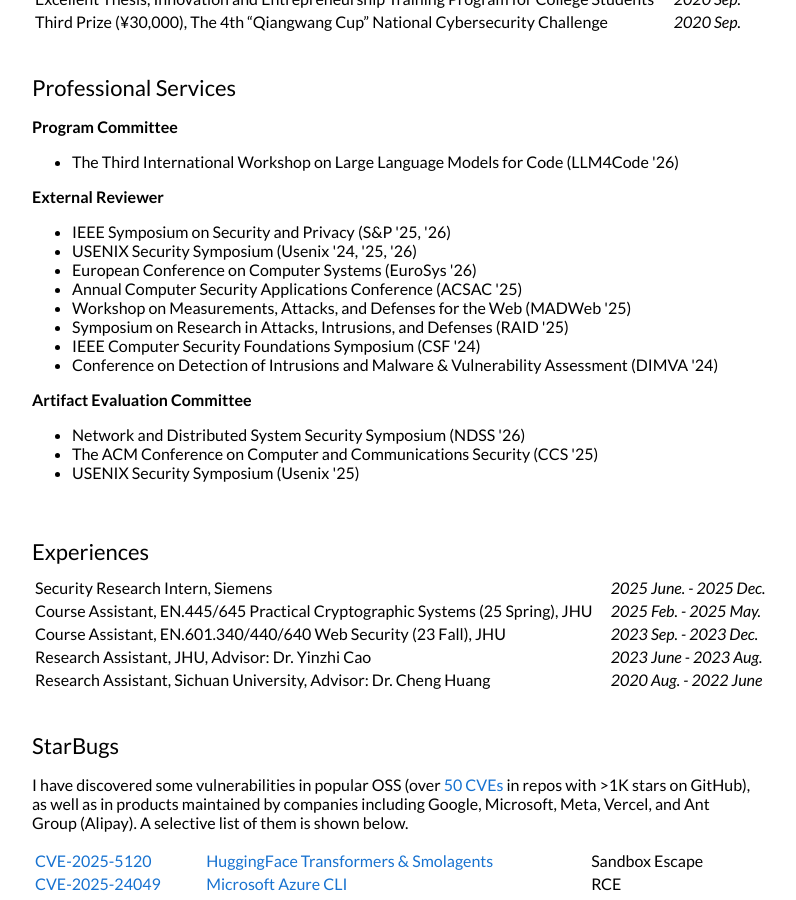
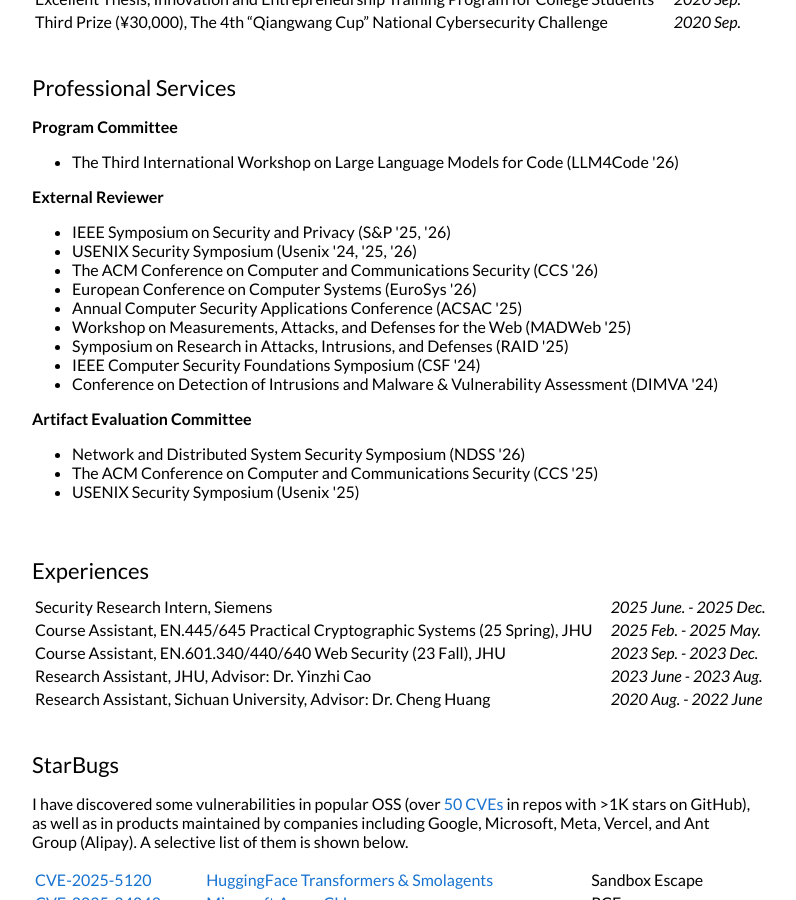
Before and after one commit to jackfromeast/jackfromeast.github.io, a Jekyll site: the page built from _posts/2025-09-09-Pyrl.md, in a window 1280 px wide and 900 px high, scrolled down 2101 px. Shown: the whole window, without its empty margins (228-1024 px from the left). Built offline with Jekyll 4.4.1, drawn with Linux system fonts in a browser that asks for light colours.

Commit message:
Add CCS '26 to external reviewer list

```diff
--- a/_layouts/default.html
+++ b/_layouts/default.html
@@ -258,6 +258,7 @@
                 <ul style="margin-left: 0px;">
                   <li>IEEE Symposium on Security and Privacy (S&P '25, '26)</li>
                   <li>USENIX Security Symposium (Usenix '24, '25, '26)</li>
+                  <li>The ACM Conference on Computer and Communications Security (CCS '26)</li>
                   <li>European Conference on Computer Systems (EuroSys '26)</li>
                   <li>Annual Computer Security Applications Conference (ACSAC '25)</li>
                   <li>Workshop on Measurements, Attacks, and Defenses for the Web (MADWeb '25)</li>
```
